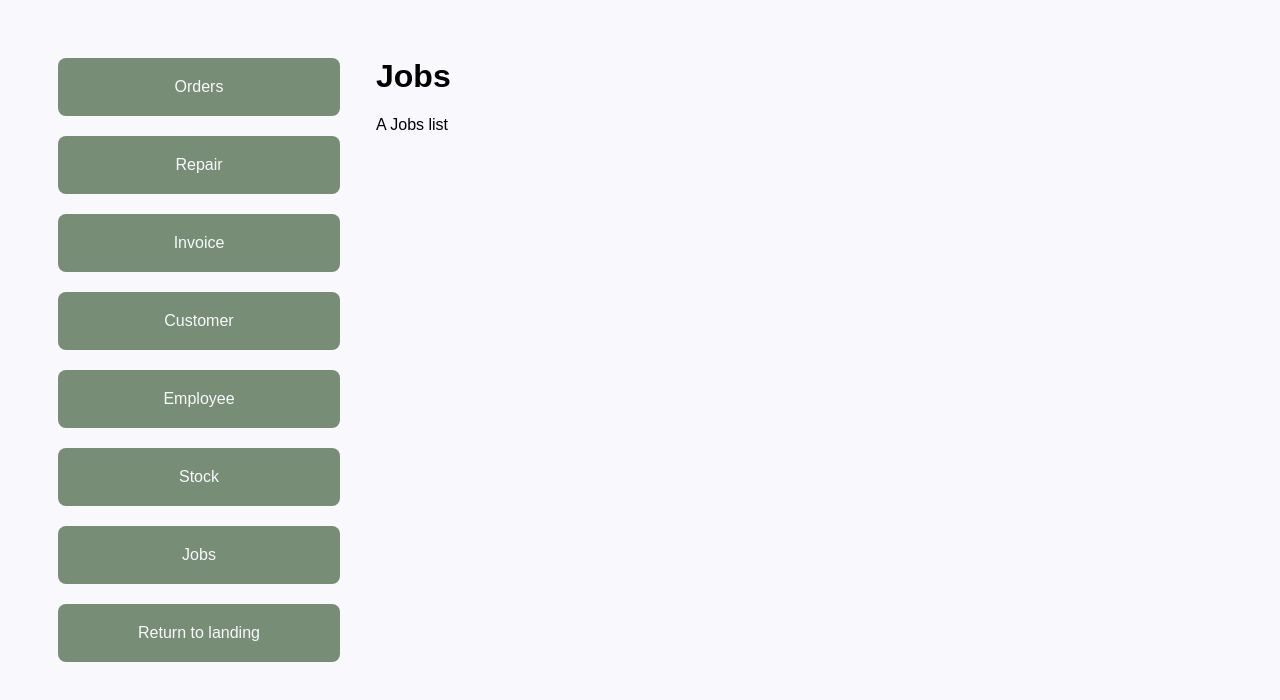
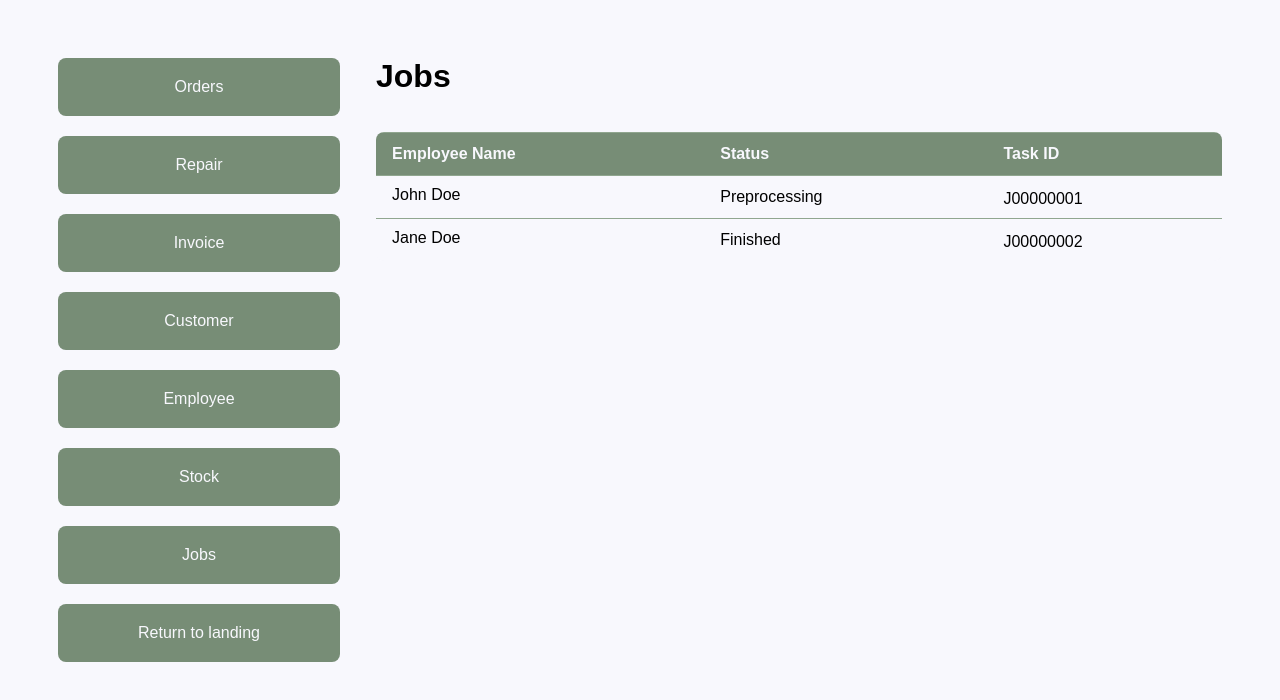
Before and after one commit to FloraDemeter/demeterbootsapp, a React (Create React App) app in the folder demeterbootsapp/: page /jobs in a window 1280 px wide. Shown: the top 700 px of the page. Built offline with nearby package versions, Linux system fonts and the light colour scheme.

Commit message:
finalising jobs designs

```diff
--- a/demeterbootsapp/src/features/jobs/jobsList.tsx
+++ b/demeterbootsapp/src/features/jobs/jobsList.tsx
@@ -1,12 +1,32 @@
-import React from 'react';
+import React, { useState, useEffect } from 'react';
+import { JobTable } from '../../components/elements/table';
 
 const JobsList: React.FC = () => {
-    return (
-        <div>
-            A Jobs list
-        </div>
-    )
 
+       const dummyJobsData = [
+           { 'Task ID': 'J00000001', 'Employee Name': 'John Doe', Status: 'Preprocessing' },
+           { 'Task ID': 'J00000002', 'Employee Name': 'Jane Doe', Status: 'Finished' }
+         ];
+
+       const [jobs, setJobs] = useState(dummyJobsData);
+
+       const fetchJobs = async () => {
+           try {
+               setJobs(dummyJobsData);
+           } catch (error) {
+               console.error("Error fetching jobs:", error);
+           }
+       };
+
+       useEffect(() => {
+           fetchJobs();
+       }, []);
+
+       return (
+           <div className="job-list">
+               <JobTable data={jobs}/>
+           </div>
+       )
 }
 
 export default JobsList;
```
